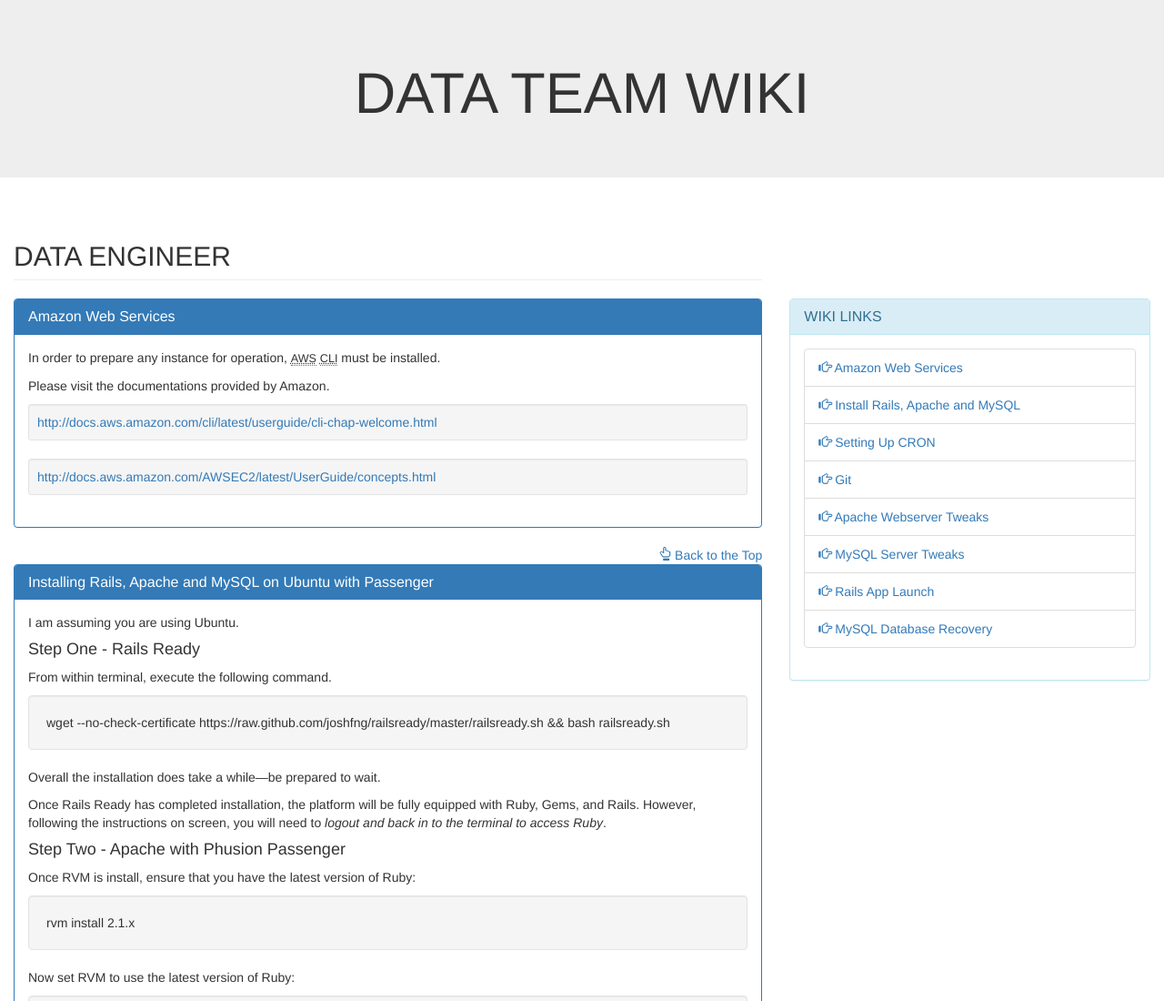
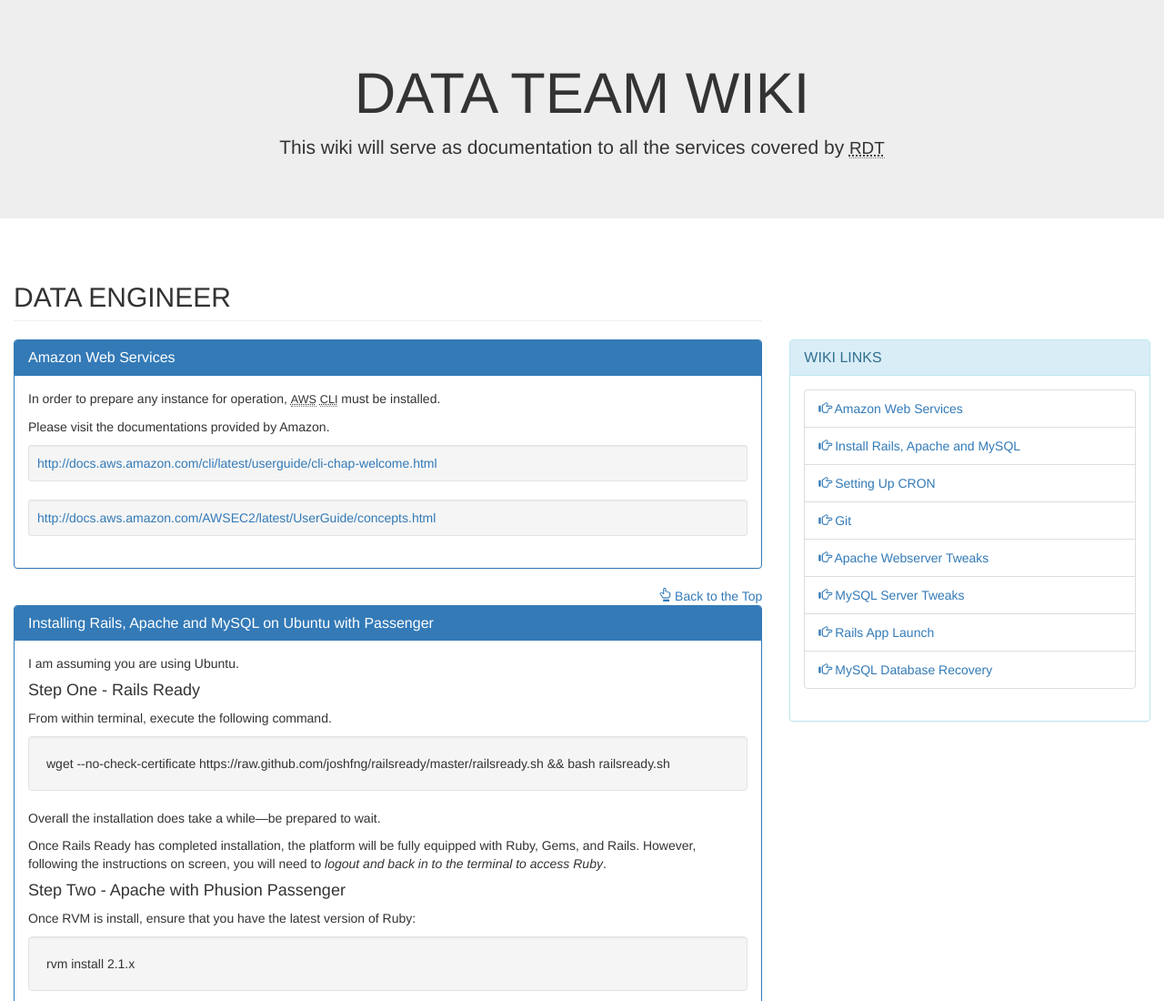
Before and after one commit to alobban/Team-Doc, a plain HTML site: page index.html in a window 1280 px wide. Shown: the top 1100 px of the page at 91% size. Drawn offline with nearby package versions, Linux system fonts and the light colour scheme.

Commit message:
Adds description to jumbotron

```diff
--- a/index.html
+++ b/index.html
@@ -19,6 +19,7 @@
   <body>
     <header id="home" class="jumbotron">
       <h1 class="text-uppercase text-center">Data Team Wiki</h1>
+      <p class="text-center">This wiki will serve as documentation to all the services covered by <abbr title="Raise Data Team" class="initialism">RDT</abbr></p>
     </header>
 
     <main class="main col-sm-12 col-md-8" role="main">
```
